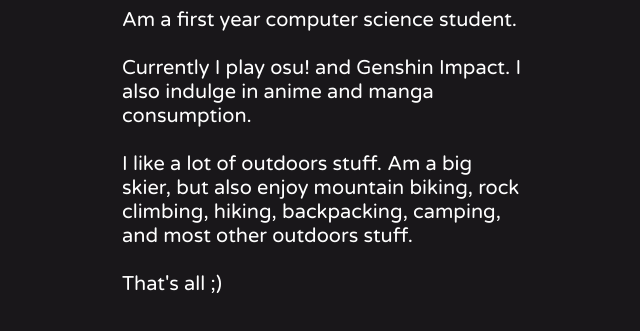
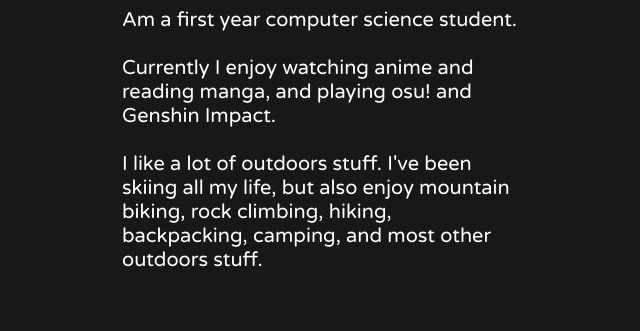
Before and after one commit to hotsno/hotsno.me, a plain HTML site: page about.html in a window 1280 px wide. Shown: the part 209-540 px from the top of the page, without its empty margins (318-958 px from the left). Drawn offline with Linux system fonts and the light colour scheme.

Commit message:
Update about.html

```diff
--- a/about.html
+++ b/about.html
@@ -17,10 +17,9 @@
       <h1 style="padding-top: 15vh; text-align: center;">About Me</h1>
       <p style="width: 50vh;">
         Am a first year computer science student.<br><br>
-        Currently I play osu! and Genshin Impact. I also indulge in anime and manga consumption.<br><br>
-        I like a lot of outdoors stuff. Am a big skier, but also enjoy mountain biking, rock climbing,
-        hiking, backpacking, camping, and most other outdoors stuff.<br><br>
-        That's all ;)
+        Currently I enjoy watching anime and reading manga, and playing osu! and Genshin Impact.<br><br>
+        I like a lot of outdoors stuff. I've been skiing all my life, but also enjoy mountain biking, rock climbing,
+        hiking, backpacking, camping, and most other outdoors stuff.
       </p>
     </div>
   </body>
```
